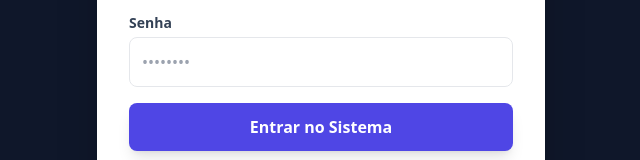
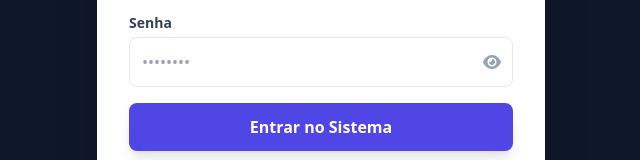
Before and after one commit to cleytonfs777/ProjetoAnuncio3, a website: page index.html in a window 1280 px wide. Shown: the part 469-629 px from the top of the page, 319-959 px from the left. Drawn offline with nearby package versions, Linux system fonts and the light colour scheme.

Commit message:
Ajuste de ver a senha (olho)

```diff
--- a/index.html
+++ b/index.html
@@ -36,7 +36,12 @@
                 </div>
                 <div>
                     <label class="block text-sm font-bold text-slate-700 mb-1">Senha</label>
-                    <input type="password" id="loginPass" class="w-full border rounded-lg p-3 focus:ring-2 focus:ring-indigo-500 outline-none" placeholder="••••••••" required>
+                    <div class="relative">
+                        <input type="password" id="loginPass" class="w-full border rounded-lg p-3 focus:ring-2 focus:ring-indigo-500 outline-none pr-10" placeholder="••••••••" required>
+                        <button type="button" onclick="toggleLoginPassword()" class="absolute inset-y-0 right-0 px-3 flex items-center text-slate-400 hover:text-indigo-600 focus:outline-none">
+                            <i class="fas fa-eye" id="iconLoginPass"></i>
+                        </button>
+                    </div>
                 </div>
                 <button type="submit" class="w-full bg-indigo-600 hover:bg-indigo-700 text-white font-bold py-3 rounded-lg shadow-lg transition transform active:scale-95">
                     Entrar no Sistema
--- a/js/script.js
+++ b/js/script.js
@@ -80,6 +80,21 @@ document.addEventListener('DOMContentLoaded', async () => {
 });
 
 // ------ AUTHENTICATION ------
+
+function toggleLoginPassword() {
+    const passInput = document.getElementById('loginPass');
+    const icon = document.getElementById('iconLoginPass');
+
+    if (passInput.type === 'password') {
+        passInput.type = 'text';
+        icon.classList.remove('fa-eye');
+        icon.classList.add('fa-eye-slash');
+    } else {
+        passInput.type = 'password';
+        icon.classList.remove('fa-eye-slash');
+        icon.classList.add('fa-eye');
+    }
+}
 
 async function handleLogin(e) {
     e.preventDefault();
```
Also changed, not shown: 1 other file.
